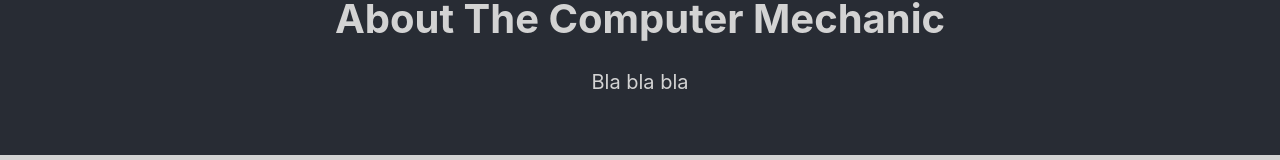
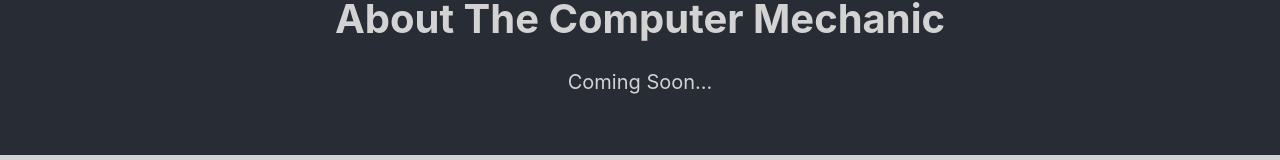
Before and after one commit to gallpaul8892/The-Computer-Mechanic, a React (Create React App) app: page /about in a window 1280 px wide. Shown: the part 364-524 px from the top of the page. Built offline with nearby package versions, Linux system fonts and the light colour scheme.

Commit message:
Changing about to coming soon

```diff
--- a/src/About/About.js
+++ b/src/About/About.js
@@ -4,7 +4,7 @@ const About = ()=>{
             About The Computer Mechanic
         </h1>
         <p>
-            Bla bla bla
+            Coming Soon...
         </p>
     </div>
 }
```
